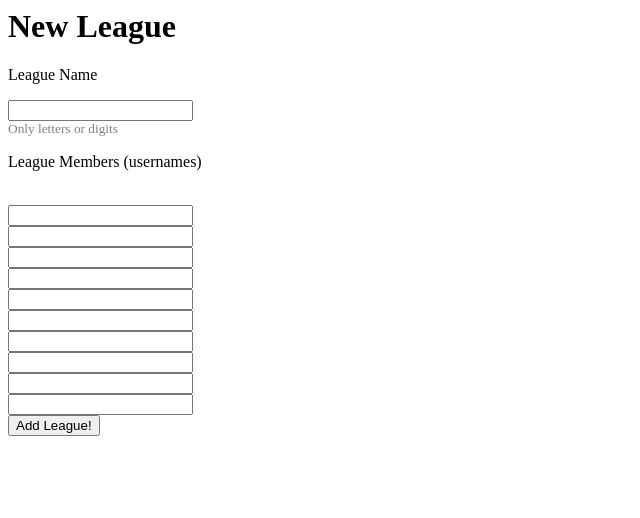
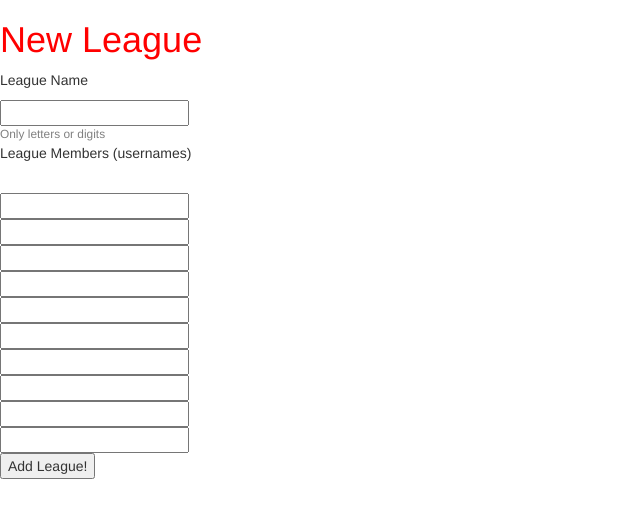
Before and after one commit to abienstock/Catan-Elo-Web-Service, a Django app: template catansite/templates/catansite/new_league.html in a window 1280 px wide. Shown: the top 518 px of the page, without its empty margins (0-640 px from the left). Run offline with Django 3.2, Linux system fonts and the light colour scheme; the template is opened without the code that fills it, so the values that code supplies are empty; some libraries are stand-ins or nearby versions.

Commit message:
add bootstrap, stylesheets

```diff
--- /dev/null
+++ b/catansite/static/catansite/style.css
@@ -0,0 +1,3 @@
+h1 {
+	color: red;
+}
--- a/catansite/templates/catansite/base.html
+++ b/catansite/templates/catansite/base.html
@@ -1,3 +1,11 @@
+{% load static %}
+
+<head>
+	<link rel="stylesheet" href="//maxcdn.bootstrapcdn.com/bootstrap/3.2.0/css/bootstrap.min.css">
+	<link rel="stylesheet" href="//maxcdn.bootstrapcdn.com/bootstrap/3.2.0/css/bootstrap-theme.min.css">
+	<link rel="stylesheet" type="text/css" href="{% static 'catansite/style.css' %}" />
+</head>
+
 <body>
 	{% if user.is_authenticated %}
 		<a href="{% url 'leagues' %}">My Leagues</a>
--- a/catansite/urls.py
+++ b/catansite/urls.py
@@ -15,6 +15,7 @@ Including another URLconf
 """
 from django.conf.urls import include, url
 from django.contrib import admin
+from django.contrib.staticfiles.urls import staticfiles_urlpatterns
 
 from . import views
 
@@ -35,3 +36,5 @@ urlpatterns = [
     url(r'^leagues/$', views.leagues, name='leagues'),
     url(r'^(?P<league_name>[a-zA-z0-9]+)/$', views.league_home, name='league_home')
 ]
+
+urlpatterns += staticfiles_urlpatterns()
```
